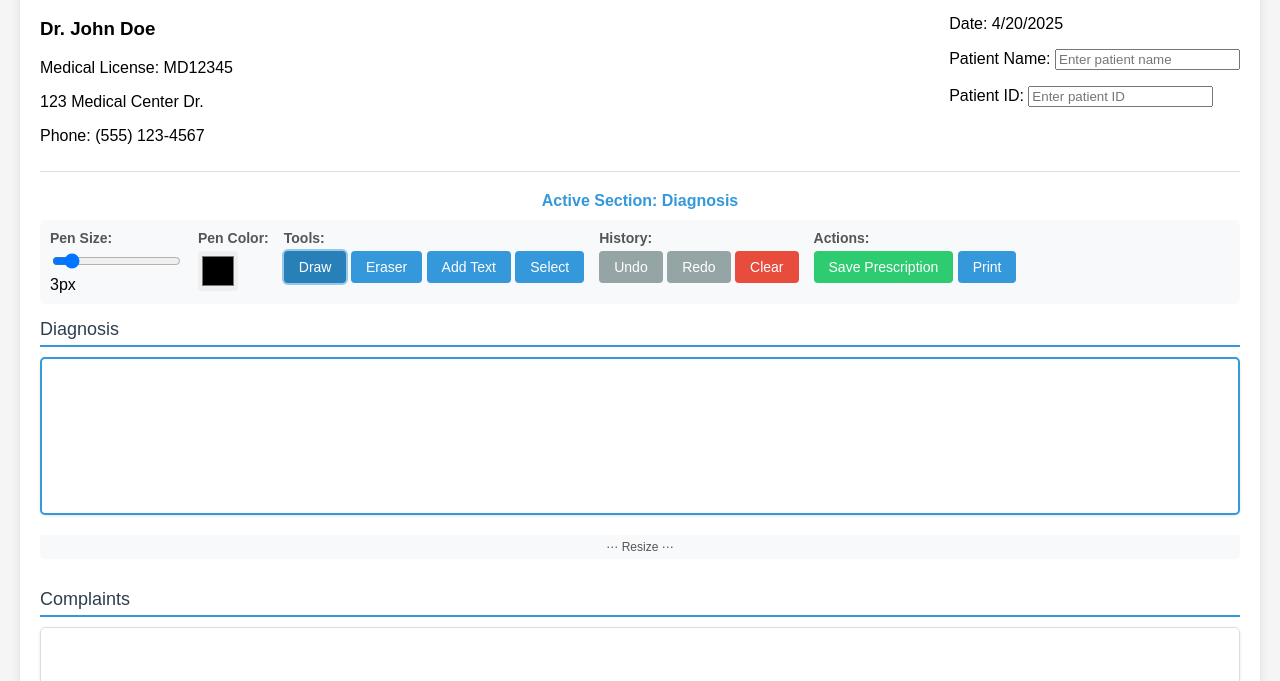
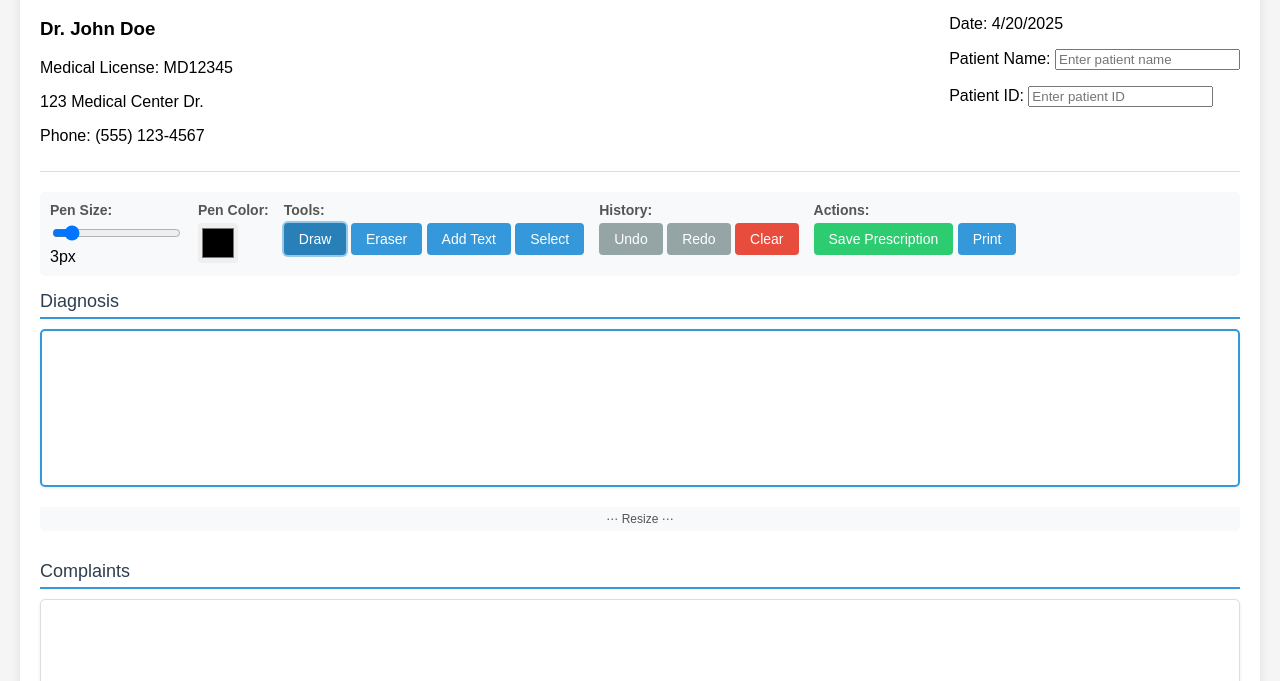
Before and after one commit to satish037/myresume, a plain HTML site: page write-something/index.html in a window 1280 px wide. Shown: the part 119-800 px from the top of the page. Drawn offline with Linux system fonts and the light colour scheme; a script that the page names is missing.

Commit message:
Update index.html

```diff
--- a/write-something/index.html
+++ b/write-something/index.html
@@ -164,7 +164,7 @@
             </div>
         </div>
 
-        <div id="active-section-indicator">Active Section: Diagnosis</div>
+        <!-- <div id="active-section-indicator">Active Section: Diagnosis</div> -->
 
         <div class="control-panel">
             <div class="control-group">
```
